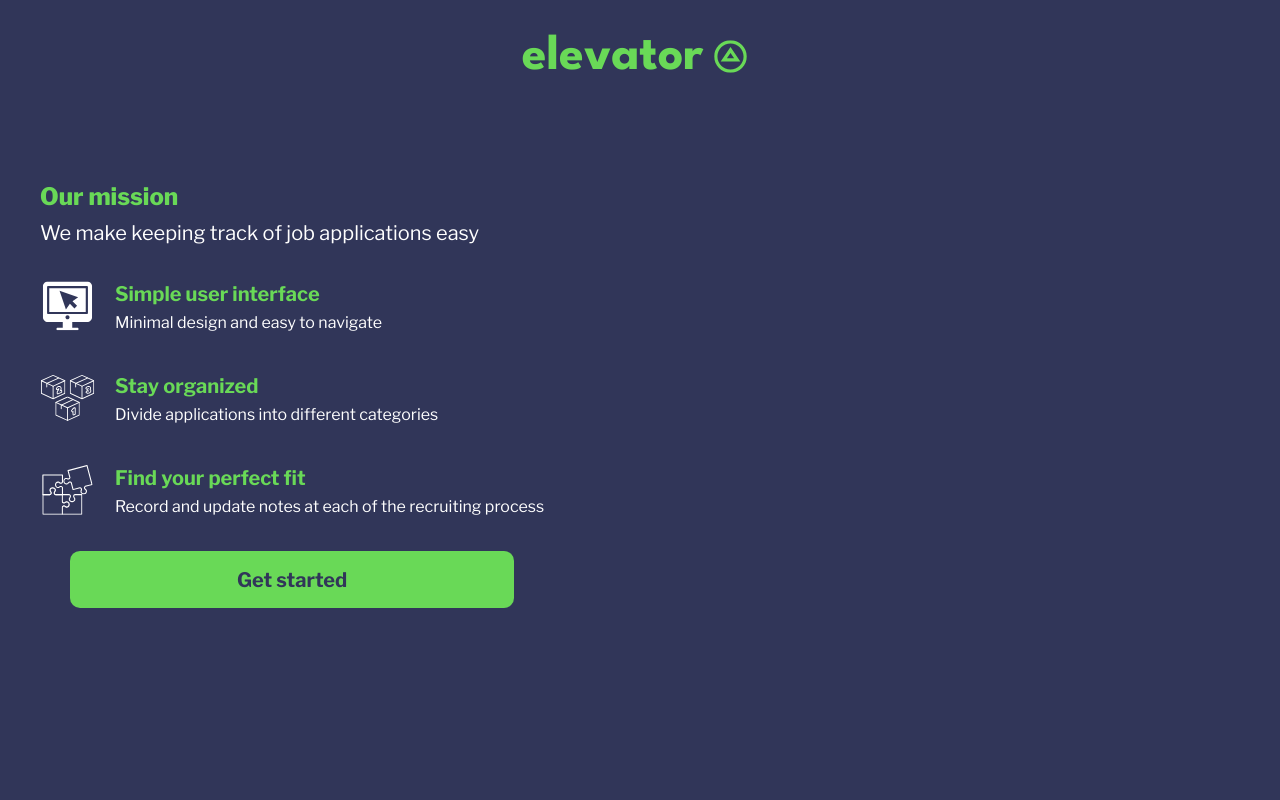
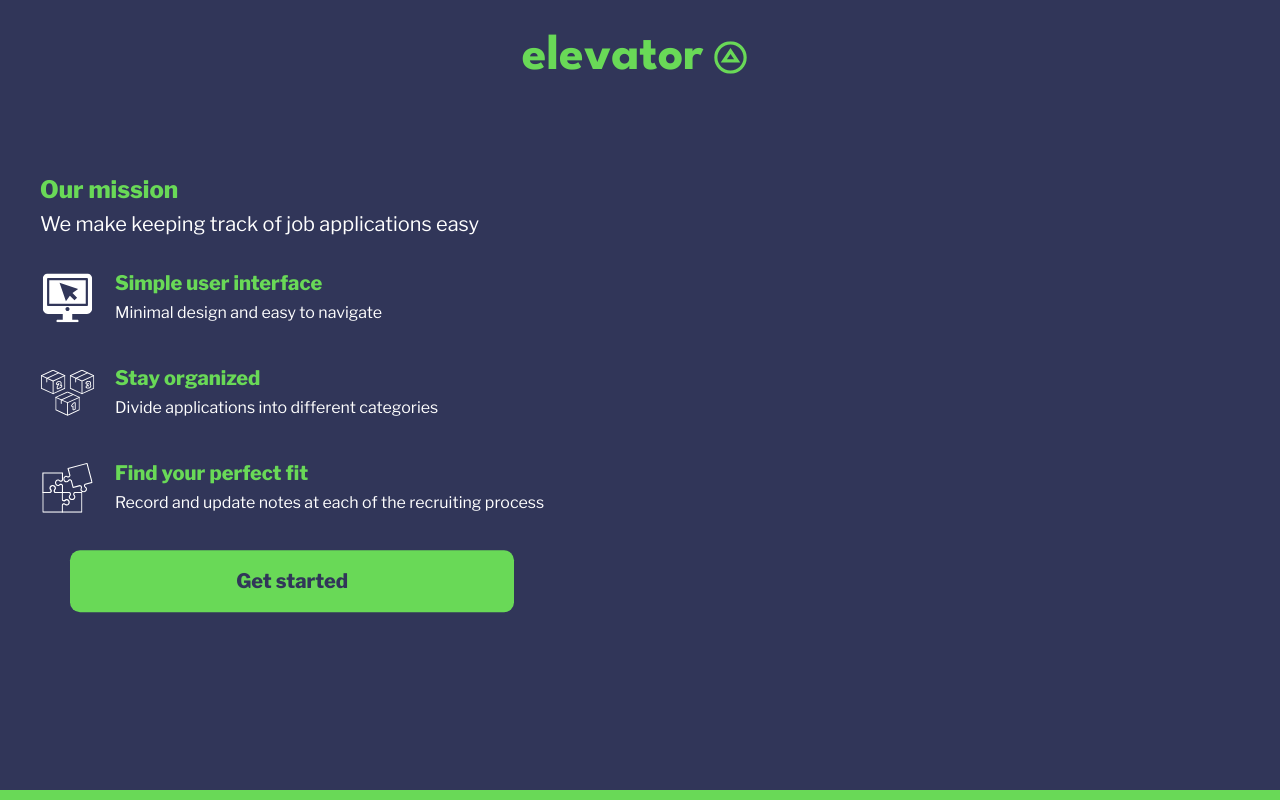
Before and after one commit to lancechincodes/elevator, a Django app: page / in a window 1280 px wide. Run offline with Django 4.2, Linux system fonts and the light colour scheme; some libraries are stand-ins or nearby versions.

Commit message:
Implement materialize css, edit home styles, and link applications list (index) page

```diff
--- a/main_app/static/styles/base.css
+++ b/main_app/static/styles/base.css
@@ -1,3 +1,7 @@
 body {
     margin: 0;
 }
+
+html {
+    font-family: Trebuchet, sans-serif;
+}
--- a/main_app/static/styles/home.css
+++ b/main_app/static/styles/home.css
@@ -8,16 +8,19 @@
 .header {
     display: flex;
     justify-content: center;
+    margin: 30px auto;
 }
 
 .title {
     color: #69D957;
     font-family: 'League Spartan', 'sans-serif';
+    font-weight: 700;
     font-size: 50px;
+    margin: 0;
 }
 
 .logo {
-    width: 35px;
+    width: 55px;
     padding: 0 10px;
 }
 
@@ -62,6 +65,7 @@
     margin: 7px 0;
     color: #69D957;
     font-family: 'Libre Franklin', 'sans-serif';
+    font-weight: 800;
     font-size: 20px;
 }
 
@@ -69,6 +73,7 @@
     margin: 5px 0;
     color: white;
     font-family: 'Libre Franklin', 'sans-serif';
+    font-weight: 400;
     font-size: 16px;
 }
 
@@ -91,5 +96,15 @@
 .get-started {
     font-family: 'Libre Franklin', 'sans-serif';
     font-size: 20px;
+    font-weight: 800;
     color: #313659;
+    margin: 20px;
 }
+
+.bottom-stripe {
+    width: 100%;
+    background-color: #69D957;
+    position: absolute;
+    bottom: 0;
+    height: 10px;
+}
--- a/main_app/templates/base.html
+++ b/main_app/templates/base.html
@@ -10,7 +10,8 @@
     <link rel="preconnect" href="https://fonts.googleapis.com">
     <link rel="preconnect" href="https://fonts.gstatic.com" crossorigin>
     <link href="https://fonts.googleapis.com/css2?family=League+Spartan:wght@400;500;600;700;800;900&family=Libre+Franklin:wght@400;500;600;700;800;900&display=swap" rel="stylesheet">
-    <link rel="stylesheet" href="{% static 'styles/base.css' %}" />
+    <link rel="stylesheet" href="https://cdnjs.cloudflare.com/ajax/libs/materialize/1.0.0-alpha.4/css/materialize.min.css">
+    <link rel="stylesheet" href="{% static 'styles/base.css' %}">
     {% block css %} {% endblock %}
     <script src="{% static 'scripts/base.js' %}" defer></script>
     <script src="https://cdnjs.cloudflare.com/ajax/libs/materialize/1.0.0/js/materialize.min.js"></script>
--- a/main_app/templates/home.html
+++ b/main_app/templates/home.html
@@ -46,5 +46,7 @@
             </a>
         </div>
     </div>
+
+    <div class="bottom-stripe"></div>
 </div>
 {% endblock %}
--- a/main_app/templates/main_app/application_confirm_delete.html
+++ b/main_app/templates/main_app/application_confirm_delete.html
@@ -14,6 +14,4 @@
 </form>
 
 
-
-
 {% endblock %}
```
Also changed, not shown: main_app/templates/applications/index.html (deleted, +0 -14 lines), main_app/templates/main_app/application_form.html (+13 -0 lines), main_app/templates/main_app/application_list.html (added, +11 -0 lines), main_app/static/styles/application_list.css (added).
